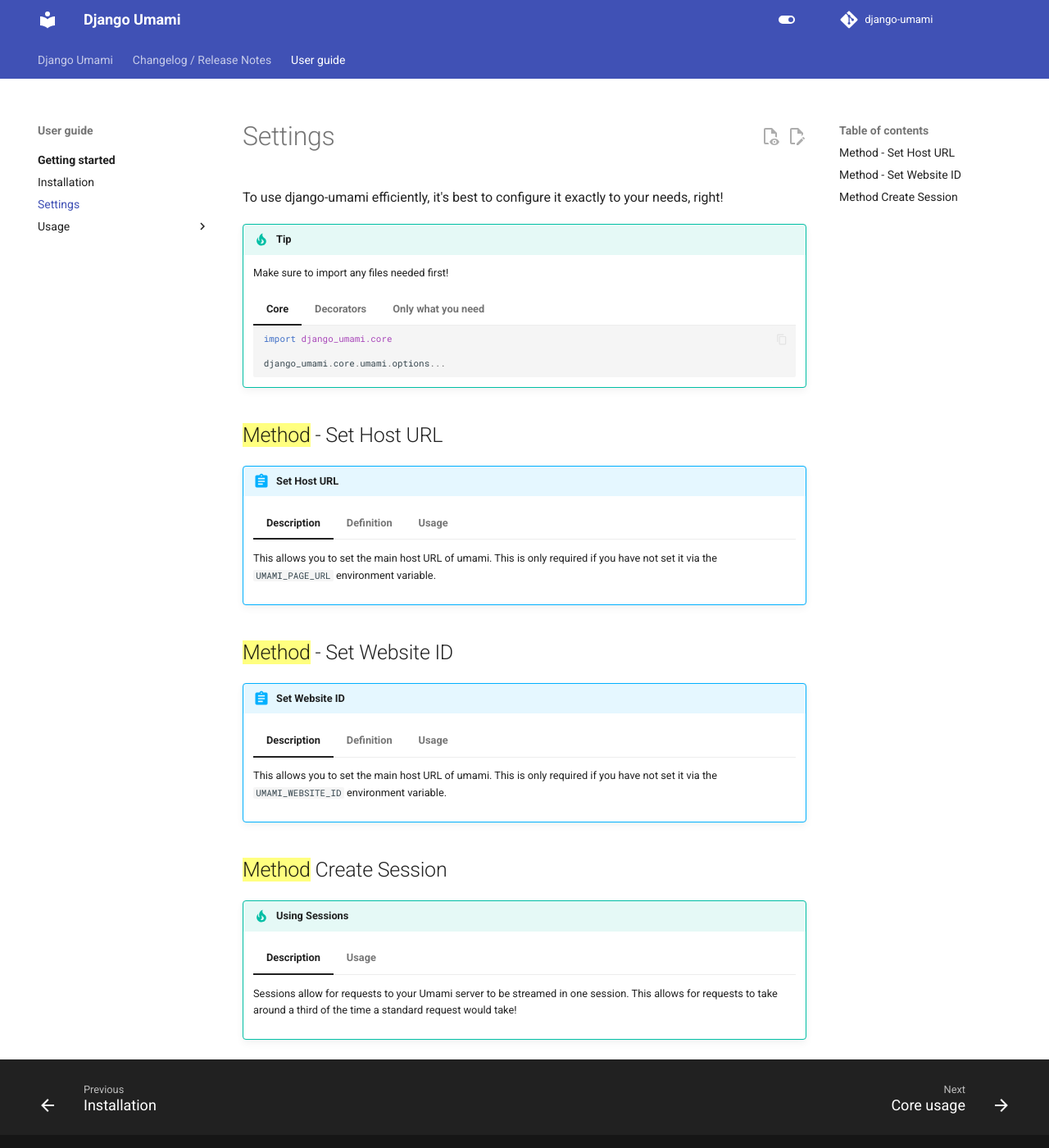
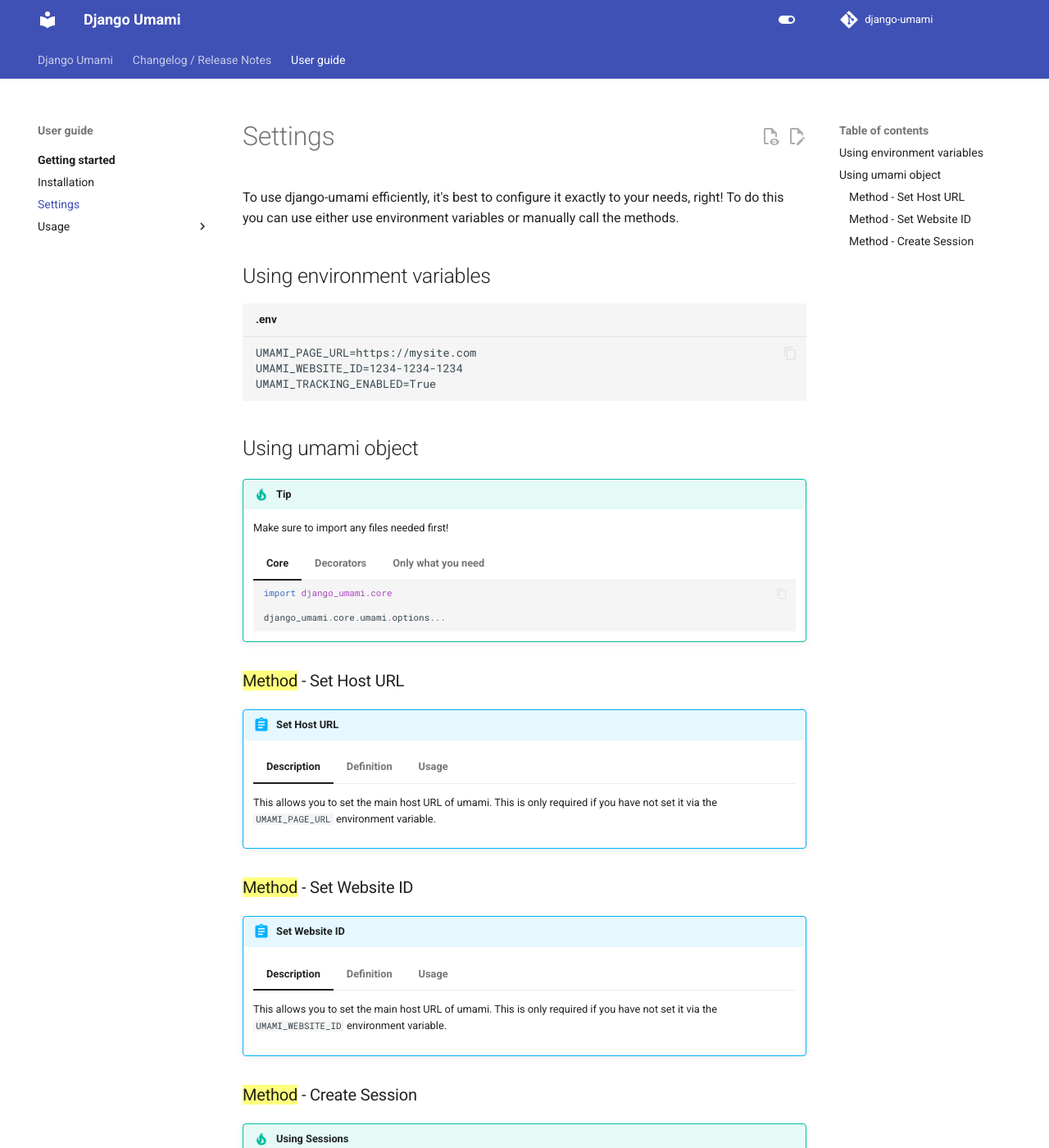
Before and after one commit to Strelix/django-umami, an MkDocs documentation site: the page built from docs/user-guide/getting-started/settings.md, in a window 1280 px wide and 1400 px high. Shown: the whole window at 82% size. Built offline with MkDocs 1.6.1 and Material for MkDocs 9.7.7, drawn with Linux system fonts in a browser that asks for light colours; comment, search, counter and statistics services are not loaded.

Commit message:
Added more docs

````diff
--- a/docs/user-guide/getting-started/settings.md
+++ b/docs/user-guide/getting-started/settings.md
@@ -1,6 +1,17 @@
 # Settings
 
 To use django-umami efficiently, it's best to configure it exactly to your needs, right!
+To do this you can use either use environment variables or manually call the methods.
+
+## Using environment variables
+
+```dotenv title=".env"
+UMAMI_PAGE_URL=https://mysite.com
+UMAMI_WEBSITE_ID=1234-1234-1234
+UMAMI_TRACKING_ENABLED=True
+```
+
+## Using umami object
 
 !!! tip
 
@@ -24,7 +35,7 @@
         umami.options...
         ```
 
-## {==Method==} - Set Host URL
+### {==Method==} - Set Host URL
 
 !!! abstract "Set Host URL"
     === "Description"
@@ -42,7 +53,7 @@
         ```
 
 
-## {==Method==} - Set Website ID
+### {==Method==} - Set Website ID
 
 !!! abstract "Set Website ID"
     === "Description"
@@ -59,7 +70,7 @@
         umami.options.set_website_id("123456")
         ```
 
-## {==Method==} Create Session
+### {==Method==} - Create Session
 
 !!! tip "Using Sessions"
     === "Description"
--- a/mkdocs.yml
+++ b/mkdocs.yml
@@ -67,6 +67,8 @@
   - pymdownx.tilde
   - tables
   - attr_list
+  - abbr
+  - toc
   - pymdownx.emoji:
       emoji_index: !!python/name:material.extensions.emoji.twemoji
       emoji_generator: !!python/name:material.extensions.emoji.to_svg
````
Also changed, not shown: docs/user-guide/getting-started/usage/core.md (+1 -1 lines), docs/user-guide/getting-started/usage/dataclasses.md (+7 -5 lines), docs/user-guide/getting-started/usage/decorators.md (+4 -3 lines).
